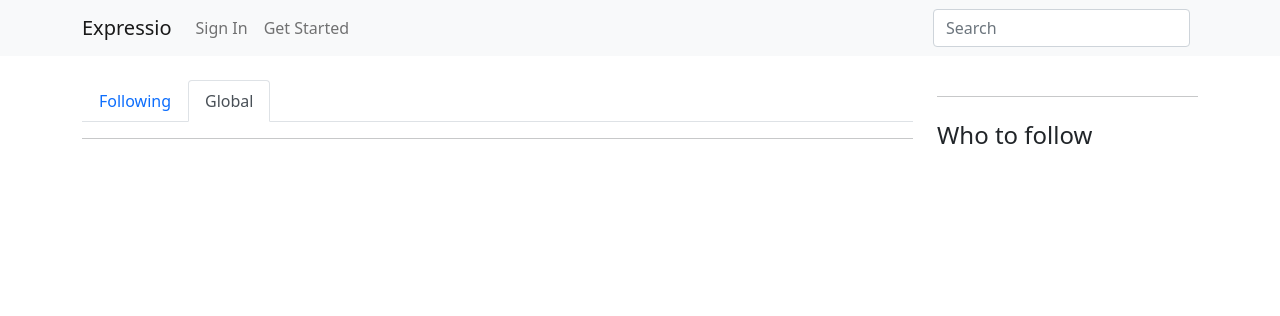
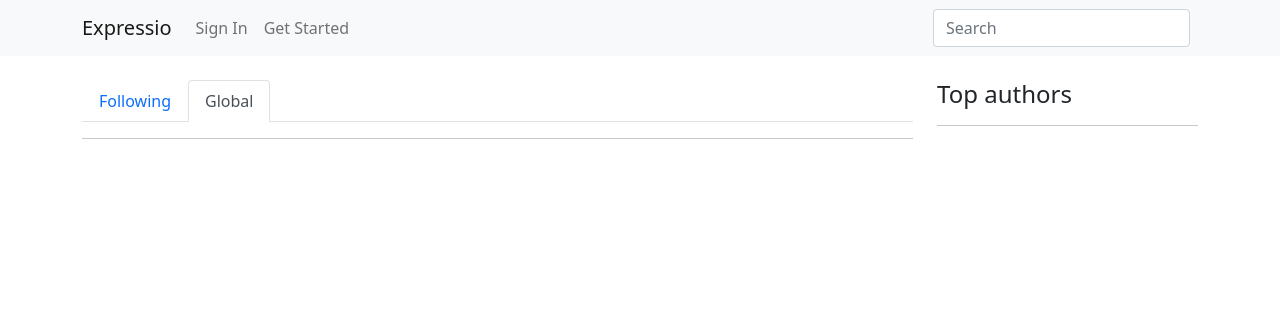
Before and after one commit to yogesh-sirsat/expressio, a Django app: page /signup in a window 1280 px wide. Shown: the top 316 px of the page. Run offline with Django 4.2, Linux system fonts and the light colour scheme; some libraries are stand-ins or nearby versions.

Commit message:
Change who to follow -> top authors.

```diff
--- a/main/templates/main_page.html
+++ b/main/templates/main_page.html
@@ -88,14 +88,14 @@
             <hr class="mb-6">
             </div>
             <div class="col-md-3">
-                <hr class="mb-4">
                 <div class="who_to_follow">
-                    <h4>Who to follow</h4>
-                    <div class="row justify-content-start">
+                    <h4>Top authors</h4>
+                    <hr>
+                    <div class="row">
                         {% for author in who_to_follow %}
                         <div class="col-2 ">
                             <a href="/{{ author.username }}">
-                                <img class="rounded-circle author-avatar" alt="author-avatar" src="/media/{{ author.profile.avatar }}" height="42" width="42"
+                                <img class="rounded-circle author-avatar mb-3" alt="author-avatar" src="/media/{{ author.profile.avatar }}" height="42" width="42"
                                 data-holder-rendered="true">
                             </a>
                         </div>
@@ -105,7 +105,7 @@
                             </a>
                             <p class="author-bio">{{ author.profile.bio|safe }}</p>
                         </div>
-                        <hr class="mb-2">
+                        <hr>
                         {% endfor %}
                     </div>
                 </div>
```
